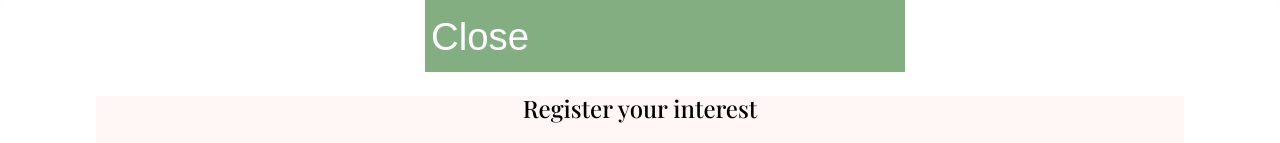
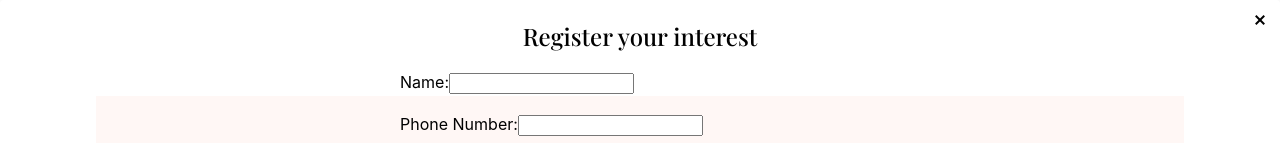
Before and after one commit to sandra-arato/tidy-toys, a React (Create React App) app: page / in a window 1280 px wide. Both pictures are taken after a click on the button "Join our Beta Today!". Shown: the top 143 px of the page. Built offline with nearby package versions, Linux system fonts and the light colour scheme; a web font is replaced by a local one.

Commit message:
added all form data

```diff
--- a/src/App.js
+++ b/src/App.js
@@ -17,7 +17,7 @@ function App() {
     }
   }
 
-  const AppStyles = contactFormOpen ?  styles.AppNoScroll : styles.App;
+  const AppStyles = contactFormOpen ?  styles.AppNoScroll : '';
   return (
     <>
       <Analytics />
--- a/src/App.module.css
+++ b/src/App.module.css
@@ -5,9 +5,6 @@
   --dark-copy: rgb(73, 72, 72);
 }
 
-.App {
-  text-align: center;
-}
 .AppNoScroll {
   overflow: hidden;
   max-height: 100vh;
--- a/src/components/EOIForm/EOIForm.js
+++ b/src/components/EOIForm/EOIForm.js
@@ -30,22 +30,50 @@ const EOIForm = ({onClose}) => {
     updatedChildrenAges[index] = event.target.value;
     setChildrenAges(updatedChildrenAges);
   };
+  const handleClose = () => {
+    onClose();
+  }
 
   const handleSubmit = (event) => {
     event.preventDefault();
-    // Handle form submission logic here
-  };
+    console.log('items');
 
-  const handleClose = () => {
-    onClose();
+    const formData = {
+      'entry.425802846': name,
+      'entry.518751739': phoneNumber,
+      'entry.789529996': numberOfChildren,
+      'entry.1240337038': childrenAges.join(','),
+      'entry.623523051': postcode,
+      'fvv': '1',
+      'pageHistory': 0,
+      'submissionTimestamp': Date.now(),
+    };
+
+    fetch('https://docs.google.com/forms/u/1/d/e/1FAIpQLSe4dvkvkXLOK046495OdXKnmDdVdcvf3tbwEWTjBtJUKipgjA/formResponse', {
+      method: 'POST',
+      headers: {
+      'Content-Type': 'application/json'
+      },
+      body: JSON.stringify(formData)
+    })
+    .then(response => response.json())
+    .then(data => {
+      console.log('Success:', data);
+      // Handle success response here
+    })
+    .catch(error => {
+      console.error('Error:', error);
+      // Handle error here
+    });
   }
 
   return (
     <div className={styles.modal}>
       <div>
-                <button className={styles.closeButton} onClick={handleClose}>Close</button>
+
       <h2>Register your interest</h2>
-      <form onSubmit={handleSubmit}>
+        <form onSubmit={handleSubmit}>
+        <button className={styles.closeButton} onClick={handleClose}>Close</button>
       <label>
         Name:
         <input type="text" value={name} onChange={handleNameChange} />
--- a/src/components/EOIForm/EOIForm.module.css
+++ b/src/components/EOIForm/EOIForm.module.css
@@ -23,3 +23,31 @@
     }
   }
 }
+
+.closeButton {
+  position: absolute;
+  content: '';
+  top: 10px;
+  right: 10px;
+  width: 20px;
+  height: 20px;
+  background-color: transparent;
+  border: none;
+  cursor: pointer;
+}
+
+.closeButton::before,
+.closeButton::after {
+  content: '';
+  position: absolute;
+  top: 50%;
+  left: 50%;
+  width: 12px;
+  height: 2px;
+  background-color: black;
+  transform: translate(-50%, -50%) rotate(45deg);
+}
+
+.closeButton::after {
+  transform: translate(-50%, -50%) rotate(-45deg);
+}
```
